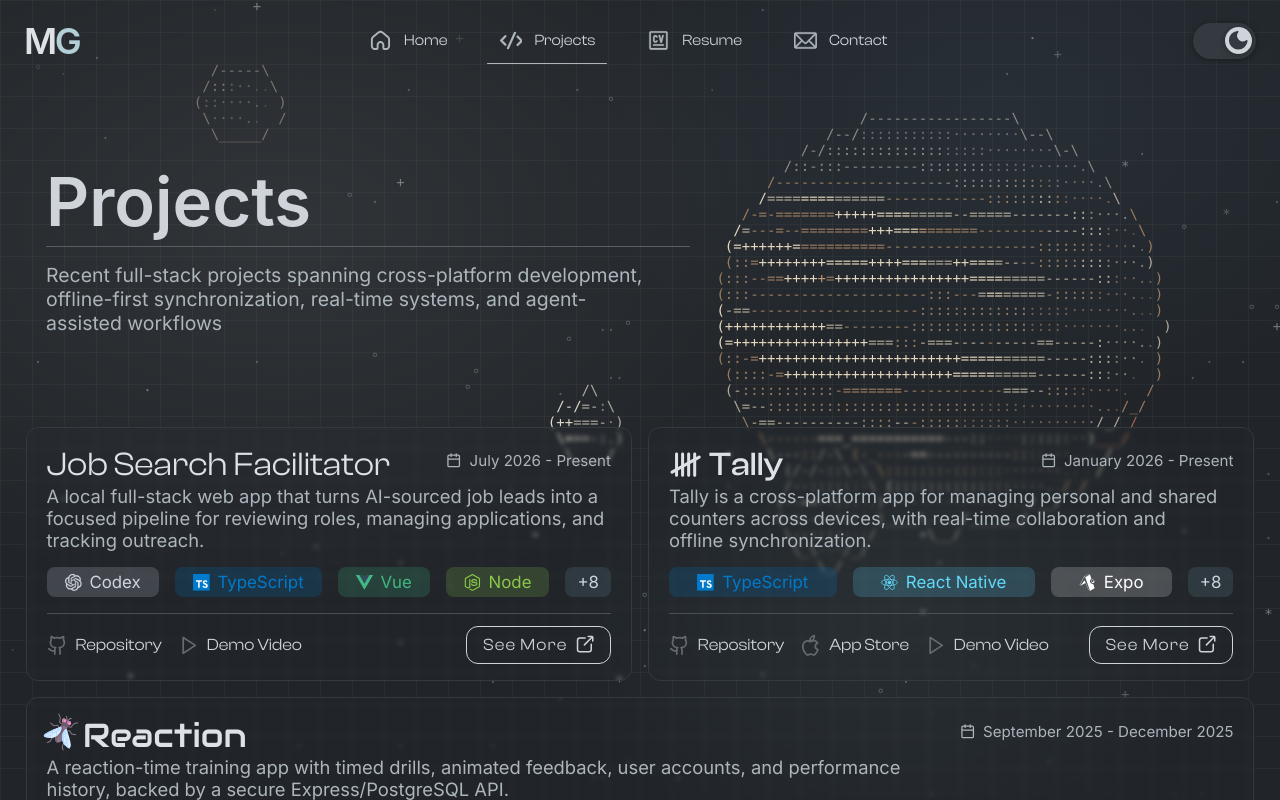
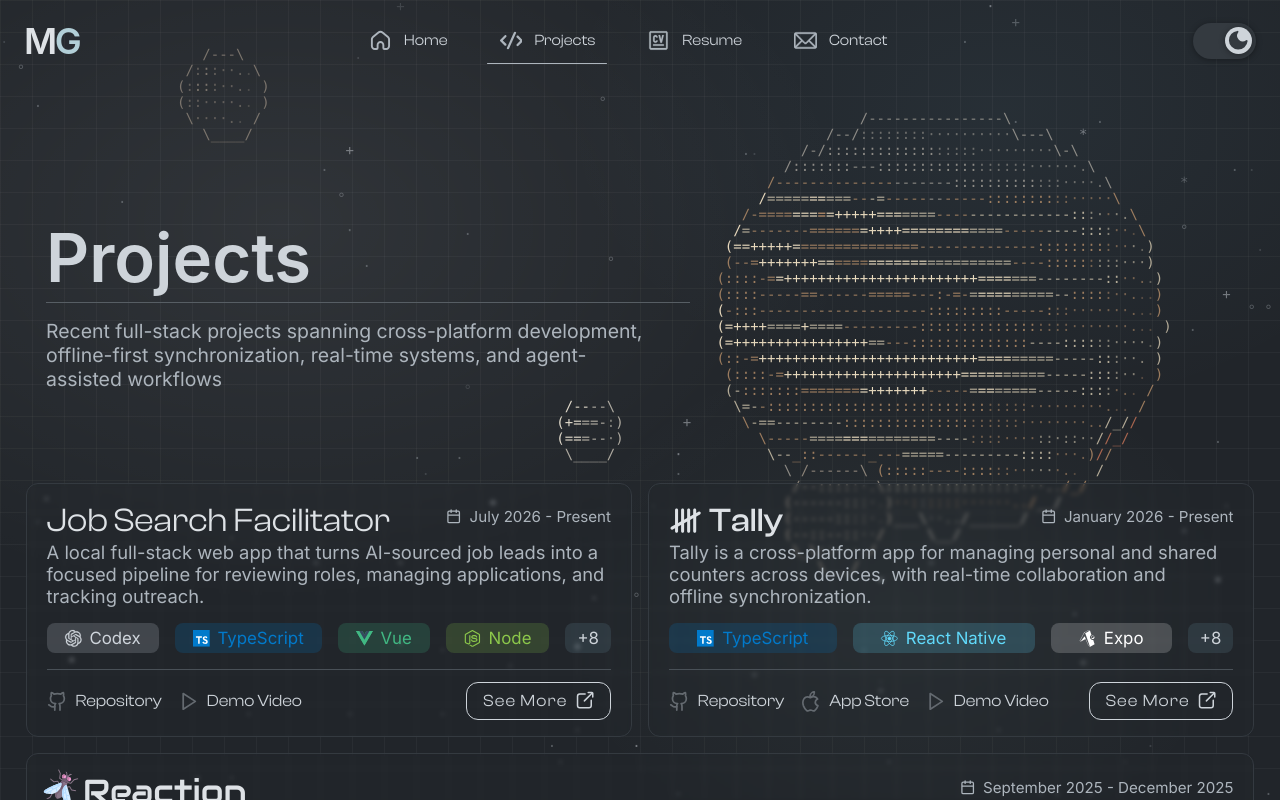
Before and after one commit to michaelgreenl/e-portfolio, a Vue app: page /projects in a window 1280 px wide. Shown: the top 800 px of the page. Built offline with nearby package versions, Linux system fonts and the light colour scheme; a web font is replaced by a local one.

Commit message:
refactor: ascii object and header content placement/sizing adjustments

```diff
--- a/src/views/HomeView.vue
+++ b/src/views/HomeView.vue
@@ -92,7 +92,7 @@ $hero-tablet-bp: 525;
 .home-container {
     z-index: 5;
     gap: $space-page-section;
-    padding: ($space-32 + $space-8) $space-4 0;
+    padding: $space-16 $space-4 0;
 
     @include bp-xsm-phone {
         font-size: 1em;
@@ -122,7 +122,7 @@ $hero-tablet-bp: 525;
     --size: min(80.5vw + 160px, 79.5vh);
 
     position: fixed;
-    inset: calc(min(49vh + 16.7vw - 92px, 51vh) - var(--size) / 2) -10vw auto;
+    inset: calc(min(49vh + 12.7vw - 92px, 51vh) - var(--size) / 2) -10vw auto;
     height: var(--size);
     pointer-events: none;
 
@@ -134,7 +134,7 @@ $hero-tablet-bp: 525;
 }
 
 h1 {
-    padding-bottom: $size-1;
+    padding-bottom: $space-3;
     margin: 0;
     font-size: clamp(4.5em, 21vw, 5.2em);
     line-height: 0.8ch;
@@ -143,7 +143,7 @@ h1 {
         display: flex;
         gap: $space-3;
         max-width: 100vw;
-        padding-bottom: $size-1;
+        padding-bottom: $space-2;
         margin: 0 auto;
         font-size: clamp(4.2em, 13.2vw, 5.2em);
         line-height: 1ch;
@@ -258,7 +258,7 @@ p {
 
     &-mobile {
         position: absolute;
-        top: 5.5rem;
+        top: 5rem;
         right: $space-3;
         z-index: 5;
         width: 100vw;
@@ -299,7 +299,7 @@ p {
     }
 
     @include bp-sm-phone {
-        top: 6.25rem;
+        top: 5.5rem;
         right: 0.85em;
     }
 }
--- a/src/views/ProjectsView.vue
+++ b/src/views/ProjectsView.vue
@@ -231,9 +231,13 @@ async function openProject(project, autoplay = false) {
 // screens it takes the right side. Its moons reach far past the slot.
 .art-slot {
     position: absolute;
-    inset: calc(-7px - 14.2vw) -12.5vw auto;
+    inset: calc(-7px - 16.2vw) -12.5vw auto;
     height: calc(5.4vw + 531px);
     pointer-events: none;
+
+    @include bp-sm-phone {
+        inset: calc(-7px - 11.2vw) -12.5vw auto;
+    }
 
     @include bp-md-tablet {
         inset: -2vh auto auto 50%;
@@ -248,7 +252,11 @@ async function openProject(project, autoplay = false) {
 
     flex-direction: column;
     padding: 0 $space-3;
-    margin: ($space-24 + $space-4) 0 $space-20;
+    margin: $space-20 0;
+
+    @include bp-sm-phone {
+        margin: $space-24 0 $space-20;
+    }
 
     @include bp-md-tablet {
         align-items: flex-start;
@@ -256,7 +264,6 @@ async function openProject(project, autoplay = false) {
         max-width: 92em;
         padding-right: 45%;
         padding-left: 3em;
-        margin-top: $space-10;
     }
 
     @include bp-xl-desktop {
```
